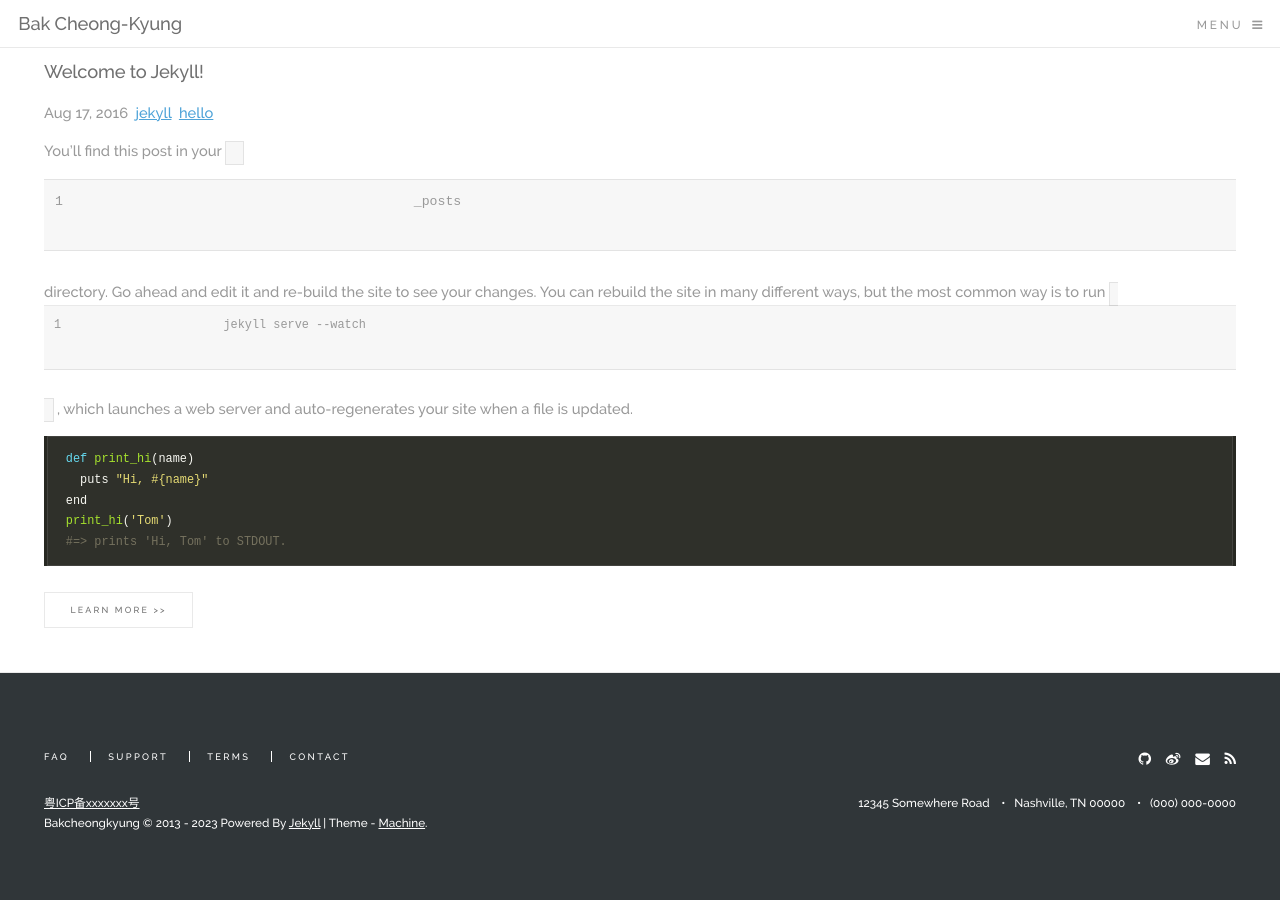
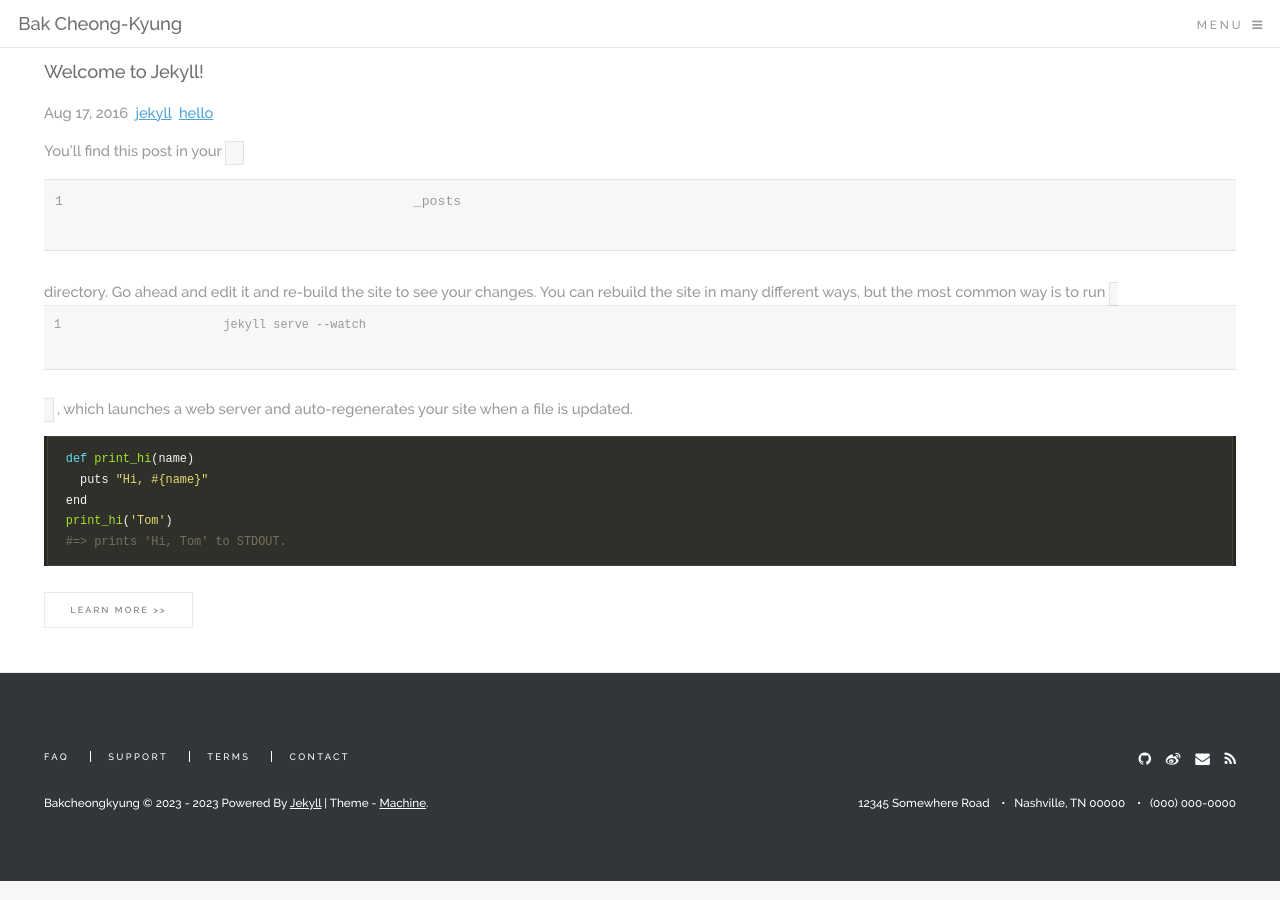
Before and after one commit to BAKCHEONGKYUNG/bakcheongkyung.github.io, a Jekyll site: the page built from index.html, in a window 1280 px wide and 900 px high, scrolled down 1389 px. Built offline with Jekyll 4.4.1, drawn with Linux system fonts in a browser that asks for light colours; nearby versions of some CDN libraries; the list of posts is cut into pages by our own code.

```diff
--- a/_config.yml
+++ b/_config.yml
@@ -5,9 +5,9 @@ anthor:
   email: draw.ch.b@gmail.com
   twitter_username: ''
   github_username: Bakcheongkyung
-lang: zh-CN
-since: 2013
-beian: 粤ICP备xxxxxxx号
+lang: ko
+since: 2023
+beian:
 rss: /feed.xml
 baseurl: # the subpath of your site, e.g. /blog/
 url: 'https://bakcheongkyung.github.io' # the base hostname & protocol for your site
```
